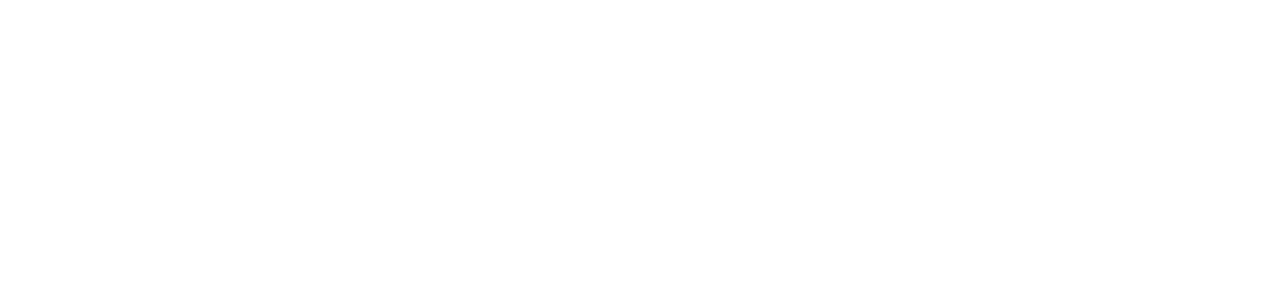
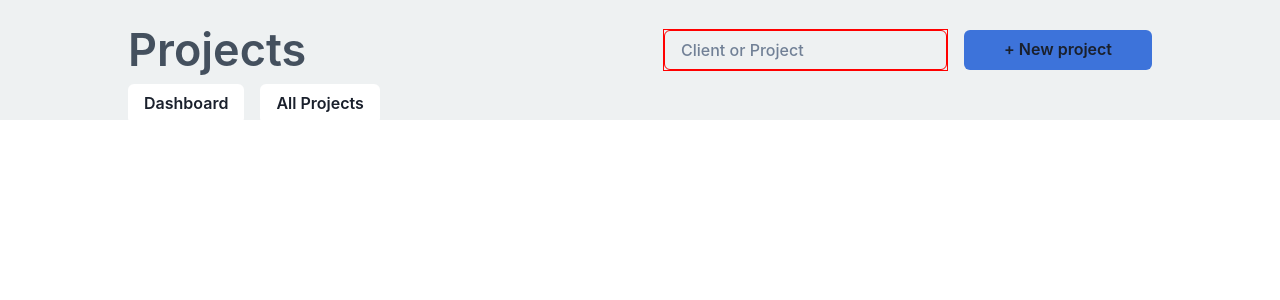
Before and after one commit to riyagshah/Timelyapp, a React (Create React App) app in the folder Client/: page /projects in a window 1280 px wide. Before the commit this address had no page. Shown: the top 300 px of the page. Built offline with nearby package versions, Linux system fonts and the light colour scheme.

Commit message:
done around 50% of Projectheaders

```diff
--- a/Client/src/App.js
+++ b/Client/src/App.js
@@ -4,7 +4,7 @@
 
 function App() {
   return (
-    <div className="App">
+    <div >
       <MainRoutes/>
     </div>
   );
--- a/Client/src/Components/ProjectsHeader.jsx
+++ b/Client/src/Components/ProjectsHeader.jsx
@@ -1,9 +1,46 @@
-import React from 'react'
+import { Box, Button, Flex, Input, Text } from "@chakra-ui/react";
+import React from "react";
 
 function ProjectsHeader() {
   return (
-    <div>ProjectsHeader</div>
-  )
+    <Box
+      bg="#eef1f2"
+      w="100%"
+      p={4}
+      height="120px"
+      color="white"
+      paddingRight="10%"
+      paddingLeft="10%"
+    >
+      <Flex justifyContent="space-between">
+        <Text
+          color="#44505e"
+          fontSize="45px"
+          fontWeight="600"
+          fontFamily="Circular, -apple-system, BlinkMacSystemFont, system, sans-serif"
+        >
+          Projects
+        </Text>
+        <Flex w="" alignItems="center">
+          <Box border="1px solid red" marginRight="16px">
+            <Input fontWeight="500" placeholder="Client or Project" />
+          </Box>
+          <Button
+            bg="
+#3d73da"
+            paddingLeft={10}
+            paddingRight={10}
+          >
+            + New project
+          </Button>
+        </Flex>
+      </Flex>
+      <Box w="max-content" color="black" display="flex" gap="16px">
+        <Button bg="white">Dashboard</Button>
+        <Button bg="white">All Projects</Button>
+      </Box>
+    </Box>
+  );
 }
 
-export default ProjectsHeader
+export default ProjectsHeader;
--- a/Client/src/Pages/MainRoutes.js
+++ b/Client/src/Pages/MainRoutes.jsx
@@ -1,10 +1,12 @@
 import React from 'react'
 import {Routes, Route} from "react-router-dom"
 import HomePage from './HomePage'
+import Project from './Project'
 const MainRoutes = () => {
   return (
       <Routes>
-          <Route path="/" element={<HomePage/>}/>
+      <Route path="/" element={<HomePage />} />
+      <Route path="/projects" element={<Project/>}/>
     </Routes>
   )
 }
--- /dev/null
+++ b/Client/src/Pages/Project.jsx
@@ -0,0 +1,12 @@
+import React from 'react'
+import ProjectsHeader from '../Components/ProjectsHeader'
+
+const Project = () => {
+  return (
+      <>
+          <ProjectsHeader/>
+      </>
+  )
+}
+
+export default Project
```
